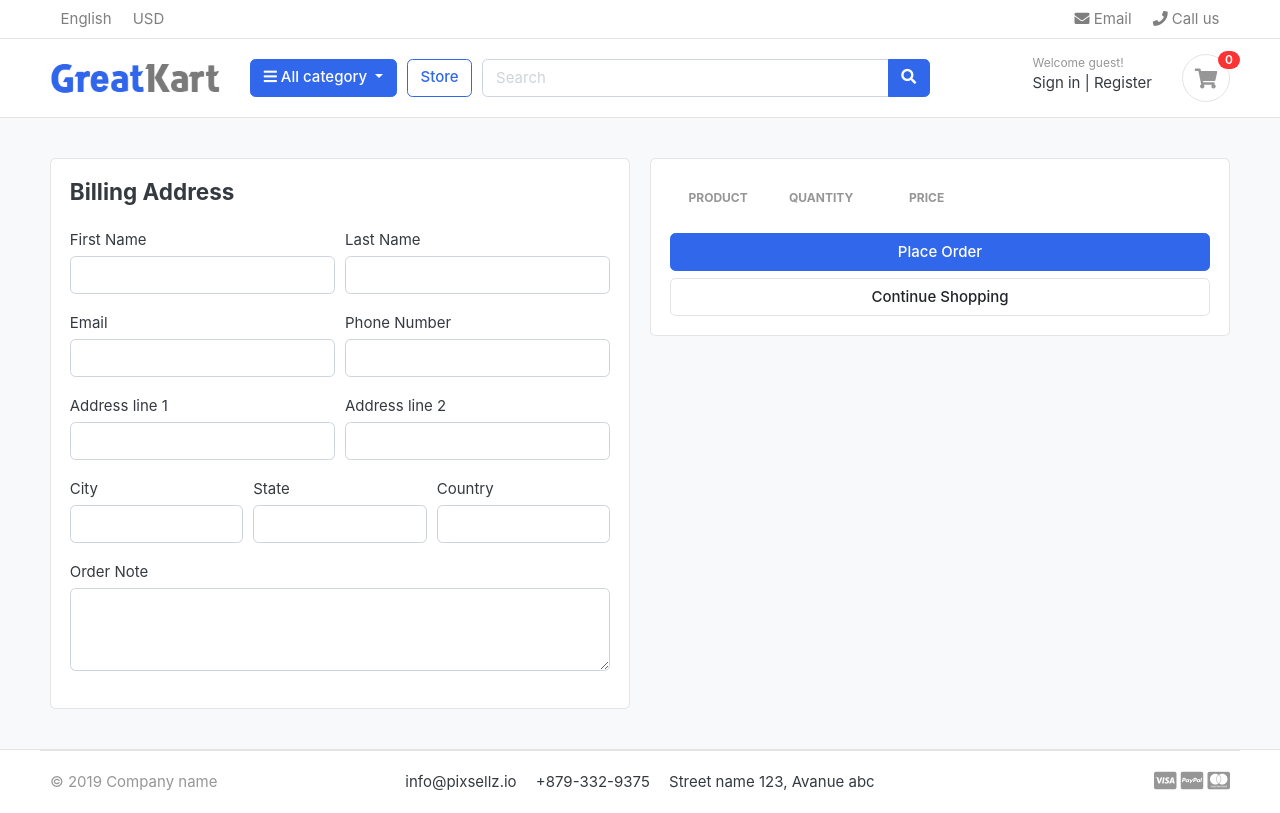
After one commit to ajaykhandge/Supershop-django, a Django app: page /cart/checkout/ in a window 1280 px wide. The commit adds this page. Run offline with Django 3.2, Linux system fonts and the light colour scheme; data comes from the database, SQL or seed files in the repository; both versions use the stored data as it was after the commit; lists and menus that the app fills with data are empty; some libraries are stand-ins or nearby versions; some web fonts are replaced.

Commit message:
Added gitignore file and checkout template

```diff
--- a/Supershop/settings.py
+++ b/Supershop/settings.py
@@ -152,6 +152,6 @@ MESSAGE_TAGS = {
 #configuration of SMTP for email client
 EMAIL_HOST = 'smtp.gmail.com'
 EMAIL_PORT = 587   # for gmail
-EMAIL_HOST_USER = 'ajaykhandge88@gmail.com'
-EMAIL_HOST_PASSWORD = 'hyhswlswyrkjdbwr'
+EMAIL_HOST_USER = 'ajay.khandge11@gmail.com'
+EMAIL_HOST_PASSWORD = 'dofdknclkfbxcluy'
 EMAIL_USE_TLS = True
--- a/carts/urls.py
+++ b/carts/urls.py
@@ -6,6 +6,7 @@ urlpatterns = [
     path('remove_cart_item/<int:product_id>/<int:cart_item_id>/',views.remove_cart_item,name = 'remove_cart_item'),
     path('remove_cart/<int:product_id>/<int:cart_item_id>/',views.remove_cart,name = 'remove_cart'),
     path('add_cart/<int:product_id>/',views.add_cart,name = 'add_cart'),
+    path('checkout/',views.checkout, name = 'checkout'),
 
 
 
--- a/carts/views.py
+++ b/carts/views.py
@@ -148,3 +148,31 @@ def carts(request,total_price = 0,quantity=0,cart_items = None):
 
 
     return render(request,'store/cart.html',context)
+
+
+def checkout(request,total_price = 0,quantity=0,cart_items = None):
+    try:
+        tax = 0
+        grand_total = 0
+        cart = Cart.objects.get(cart_id = _cart_id(request))
+        cart_items = CartItem.objects.filter(cart = cart,is_active=True)
+
+        for cart_item in cart_items:
+            total_price += (cart_item.product.price * cart_item.quantity)
+            quantity += cart_item.quantity
+
+        tax = (2*total_price)/100   # 2 % of tax on price
+        grand_total = total_price + tax
+
+    except ObjectDoesNotExist:
+        pass #ignore for now
+
+    context = {
+        'total_price': total_price,
+        'quantity' : quantity,
+        'cart_items' : cart_items,
+        'tax': tax,
+        'grand_total' : grand_total,
+    }
+
+    return render(request,'store/checkout.html',context)
--- a/templates/store/cart.html
+++ b/templates/store/cart.html
@@ -122,7 +122,7 @@
                 <p class="text-center mb-3">
                     <img src="{% static './images/misc/payments.png' %}" height="26">
                 </p>
-                <a href="./place-order.html" class="btn btn-primary btn-block"> Checkout </a>
+                <a href="{% url 'checkout' %}" class="btn btn-primary btn-block"> Checkout </a>
                 <a href="{% url 'store' %}" class="btn btn-light btn-block">Continue Shopping</a>
             </div> <!-- card-body.// -->
             </div> <!-- card.// -->
--- /dev/null
+++ b/templates/store/checkout.html
@@ -0,0 +1,158 @@
+{% extends 'base.html' %}
+{%load static %}
+{% block content %}
+
+
+
+<section class="section-content padding-y bg">
+    <div class="container">
+
+
+    <div class="row">
+        <aside class="col-lg-6">
+    <div class="card">
+        <div class="card-body">
+        <h4 class="card-title mb-4"> Billing  Address </h4>
+        <form action="">
+                <div class = "form-row">
+                <div class="col form-group">
+                    <label for="">First Name</label>
+                    <input type="text" name="firstname" class="form-control"  required/>
+                </div>
+                <div class="col form-group">
+                    <label for="">Last Name</label>
+                    <input type="text" name="lastname" class="form-control"  required/>
+                </div>
+                </div>
+                <div class = "form-row">
+                    <div class="col form-group">
+                        <label for="">Email</label>
+                        <input type="email" name="email" class="form-control"  required/>
+                    </div>
+                    <div class="col form-group">
+                        <label for="">Phone Number</label>
+                        <input type="text" name="phone" class="form-control"  required/>
+                    </div>
+                </div>
+                <div class = "form-row">
+                    <div class="col form-group">
+                        <label for="">Address line 1</label>
+                        <input type="text" name="addressline1" class="form-control"  required/>
+                    </div>
+                    <div class="col form-group">
+                        <label for="">Address line 2</label>
+                        <input type="text" name="addressline2" class="form-control"   />
+                    </div>
+                 </div>
+
+                    <div class = "form-row">
+                        <div class="col form-group">
+                            <label for="">City</label>
+                            <input type="text" name="city" class="form-control"  required/>
+                        </div>
+                        <div class="col form-group">
+                            <label for="">State</label>
+                            <input type="text" name="state" class="form-control"  required/>
+                        </div>
+                        <div class="col form-group">
+                            <label for="">Country</label>
+                            <input type="text" name="country" class="form-control"  required/>
+                        </div>
+                    </div>
+
+                    <div class = "form-row">
+                        <div class="col form-group">
+                            <label for="">Order Note</label>
+                            <textarea name = "order_note" rows="3" class="form-control">
+
+                            </textarea>
+
+                        </div>
+
+                     </div>
+
+
+        </form>
+
+        </div>
+    </div> <!-- card.// -->
+
+        </aside> <!-- col.// -->
+        <aside class="col-lg-6">
+
+            <div class="card">
+            <div class="card-body">
+
+                <table class="table table-borderless table-shopping-cart">
+                    <thead class="text-muted">
+                    <tr class="small text-uppercase">
+                      <th scope="col">Product</th>
+                      <th scope="col" width="120">Quantity</th>
+                      <th scope="col" width="120">Price</th>
+                      <th scope="col" class="text-right" width="200"> </th>
+                    </tr>
+                    </thead>
+                    <tbody>
+                        {% for cart_item in cart_items %}
+
+                    <tr>
+                        <td>
+                            <figure class="itemside align-items-center">
+                                <div class="aside"><img src="{{ cart_item.product.image.url }}" class="img-sm"></div>
+                                <figcaption class="info">
+                                    <a href="{{ cart_item.product.get_url }}" class="title text-dark">{{cart_item.product.product_name}}</a>
+                                    <p class="text-muted small">
+                                        {% if cart_item.variations.all %}
+                                            {% for item in cart_item.variations.all %}
+                                            {{item.variation_category | capfirst}} : {{item.variation_value | capfirst }}
+                                            <br>
+                                            {% endfor %}
+                                        {% endif%}
+
+                                    </p>
+                                </figcaption>
+                            </figure>
+                        </td>
+                        <td>
+                            <!-- col.// -->
+                                        <div class="col">
+                                            <div class="input-group input-spinner">
+                                                <div class="input-group-prepend">
+                                                 </div>
+                                                <label> {{cart_item.quantity }}</label>
+
+                                            </div> <!-- input-group.// -->
+                                        </div> <!-- col.// -->
+                        </td>
+                        <td>
+                            <div class="price-wrap">
+                                <var class="price">${{cart_item.subtotal}}</var>
+                                <small class="text-muted"> ${{cart_item.product.price}} for each </small>
+                            </div> <!-- price-wrap .// -->
+                        </td>
+
+                    </tr>
+                    {% endfor %}
+
+
+
+
+                    </tbody>
+                    </table>
+
+
+                <a href="./place-order.html" class="btn btn-primary btn-block"> Place Order </a>
+                <a href="{% url 'store' %}" class="btn btn-light btn-block">Continue Shopping</a>
+            </div> <!-- card-body.// -->
+            </div> <!-- card.// -->
+
+    </aside> <!-- col.// -->
+
+
+    </div> <!-- row.// -->
+
+    <!-- ============================ COMPONENT 1 END .// ================================= -->
+
+    </div> <!-- container .//  -->
+    </section>
+{% endblock %}
```
Also changed, not shown: accounts/urls.py (line endings or trailing spaces), db.sqlite3, 1 other file.
